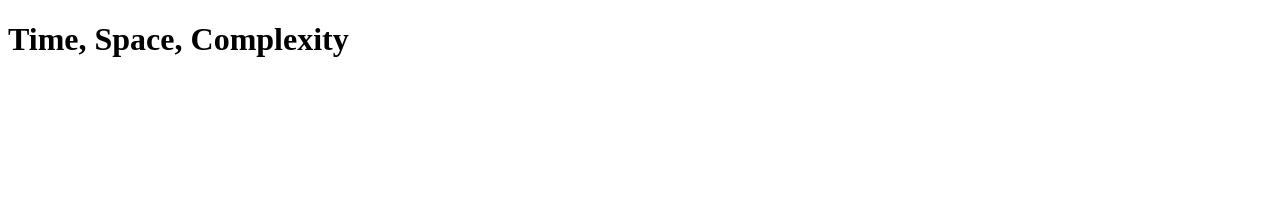
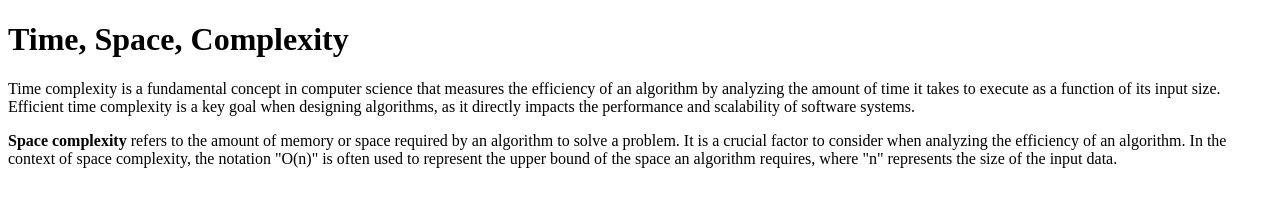
Before and after one commit to acciojob/time-and-space-complexity-Nishita0807, a website: page main.html in a window 1280 px wide. Drawn offline with Linux system fonts and the light colour scheme.

Commit message:
created a submission

```diff
--- a/main.html
+++ b/main.html
@@ -9,8 +9,9 @@
 <body>
 	<!-- the entire body must be written by student -->
 	<h1>Time, Space, Complexity</h1>
-	<p></p>
-	<p></p>
+	<p>Time complexity is a fundamental concept in computer science that measures the efficiency of an algorithm by analyzing the amount of time it takes to execute as a function of its input size. Efficient time complexity is a key goal when designing algorithms, as it directly impacts the performance and scalability of software systems.</p>
+	<p>
+<b>Space complexity</b> refers to the amount of memory or space required by an algorithm to solve a problem. It is a crucial factor to consider when analyzing the efficiency of an algorithm. In the context of space complexity, the notation "O(n)" is often used to represent the upper bound of the space an algorithm requires, where "n" represents the size of the input data.</p>
     <script type="text/javascript" src="./script.js">
 </script>
 
```
